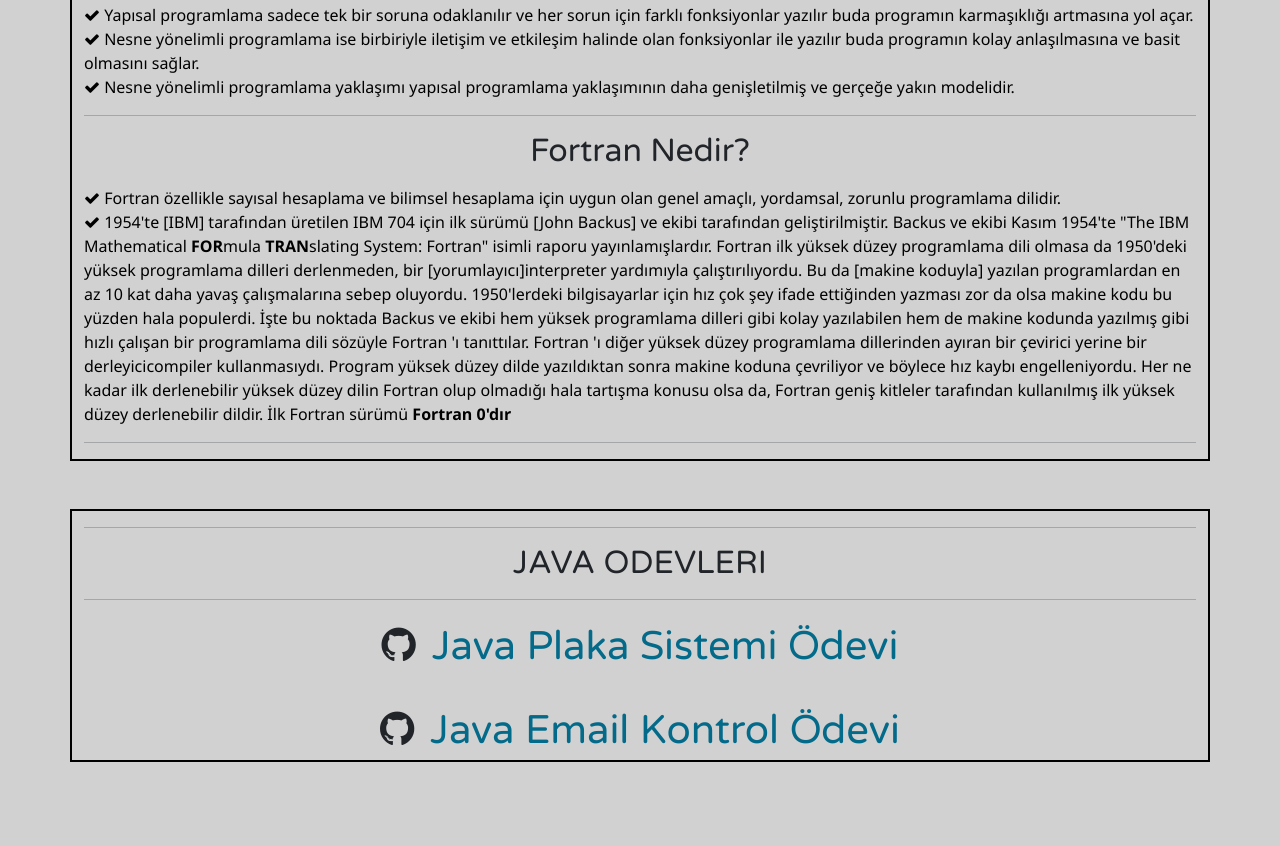
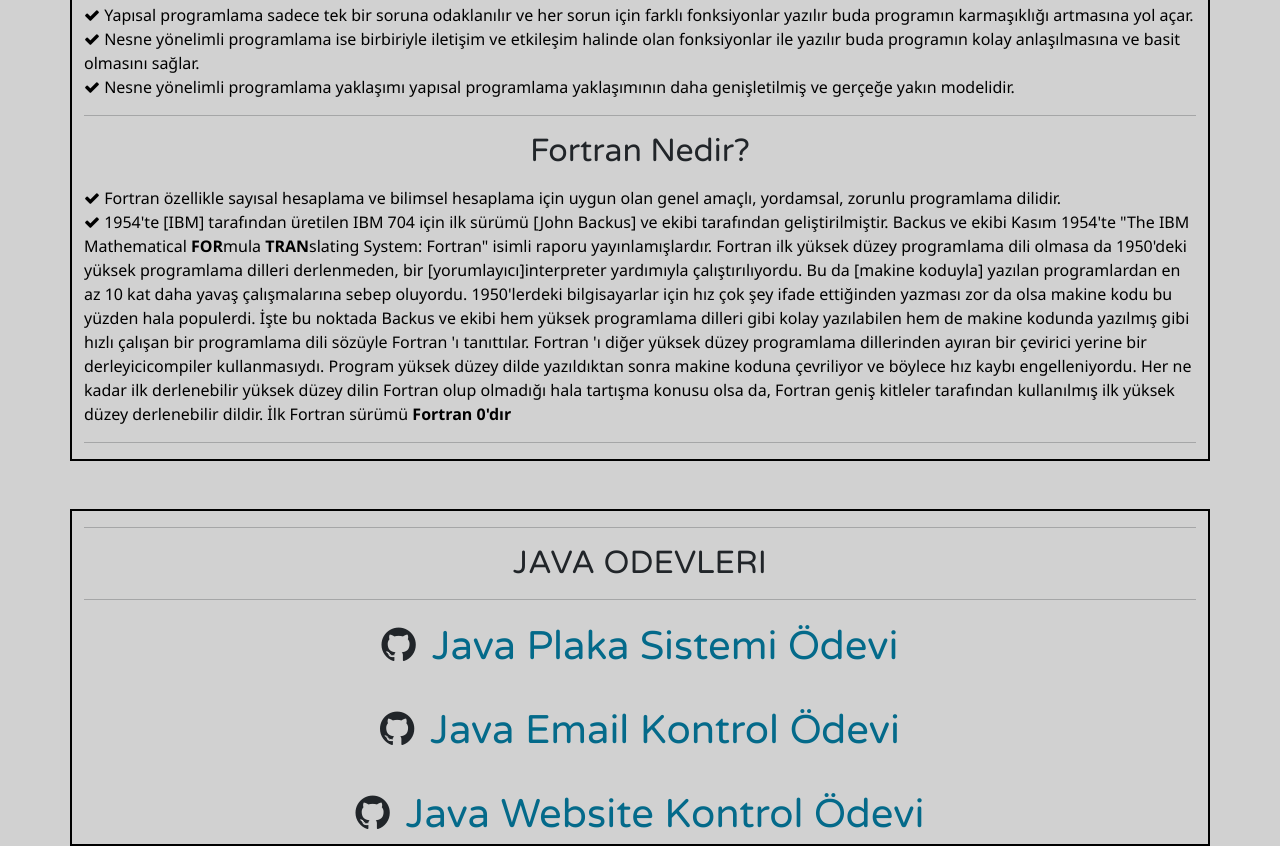
Before and after one commit to smtzengin/smtzengin.github.io, a plain HTML site: page index.html in a window 1280 px wide. Shown: the part 3755-4601 px from the top of the page. Before the commit the page ends 4517 px from the top, so only its background shows below. Drawn offline with Linux system fonts and the light colour scheme.

Commit message:
Update index.html

```diff
--- a/index.html
+++ b/index.html
@@ -305,7 +305,10 @@
 
                     <i class="fa fa-github me-3" style="font-size: 40px;"></i><a id="yazi" target="_blank" class="text-decoration-none" href="https://github.com/smtzengin/BBGOdev/tree/main/BBGEmailKontrol">Java Email Kontrol Ödevi</a>
 
+                    <br>
+                    <br>
 
+                    <i class="fa fa-github me-3" style="font-size: 40px;"></i><a id="yazi" target="_blank" class="text-decoration-none" href="https://github.com/smtzengin/BBGOdev/tree/main/BBGWebAdresi">Java Website Kontrol Ödevi</a>
 
 
 
```
